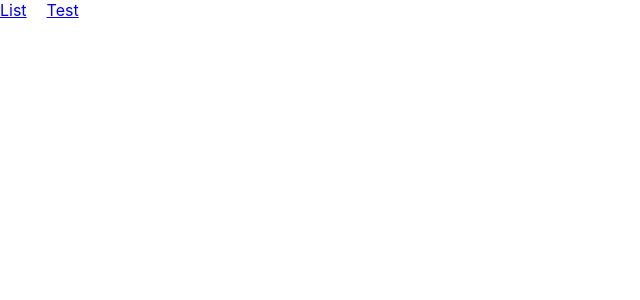
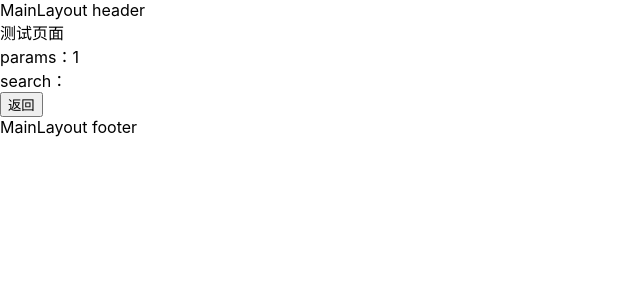
Before and after one commit to codeweeei/react-ts, a React (Create React App) app: page /test/1 in a window 1280 px wide. Before the commit this address had no page. Shown: the top 300 px of the page, without its empty margins (0-640 px from the left). Built offline with nearby package versions, Linux system fonts and the light colour scheme.

Commit message:
feat: react-router的引入

```diff
--- a/package.json
+++ b/package.json
@@ -13,6 +13,7 @@
     "antd": "^5.6.3",
     "react": "^18.2.0",
     "react-dom": "^18.2.0",
+    "react-router": "^6.14.1",
     "react-router-dom": "^6.14.0",
     "react-scripts": "5.0.1",
     "sass": "^1.63.6",
--- a/src/App.tsx
+++ b/src/App.tsx
@@ -1,35 +1,12 @@
 import React from 'react'
-import ListDemo from './pages/ListDemo'
-import Test from './pages/Test'
-import Home from './pages/Home'
-import { Route, Routes, Link, NavLink } from 'react-router-dom'
+import { RouterProvider } from 'react-router-dom'
+import routerConfig from './router'
 
 function App() {
-  // const navigate = useNavigate()
-  // const navigateTo = (url: string) => {
-  //   navigate(url)
-  // }
   return (
-    <div>
-      {/* 声明式导航：link 组件导航 */}
-      <Link style={{ marginRight: '20px' }} to="/list">
-        List
-      </Link>
-      {/* <Link to='/test'>Test</Link> */}
-      <NavLink style={{ marginRight: '20px' }} to="/test">
-        Test
-      </NavLink>
-      {/* 编程式导航 useNavigate() */}
-      {/* <a href="#" style={{marginRight: '20px'}} onClick={() => {navigateTo('/list')}}>List</a>
-      <a href="#" style={{marginRight: '20px'}} onClick={() => {navigateTo('/test')}}>Test</a> */}
-      {/* Routes组件方式：注册路由 */}
-      <Routes>
-        <Route path="/" element={<Home></Home>}></Route>
-        <Route path="/list" element={<ListDemo></ListDemo>}></Route>
-        <Route path="/test" element={<Test></Test>}></Route>
-      </Routes>
-      {/* useRoutes方式：注册路由 */}
-    </div>
+    <>
+      <RouterProvider router={routerConfig}></RouterProvider>
+    </>
   )
 }
 
--- a/src/index.tsx
+++ b/src/index.tsx
@@ -3,14 +3,11 @@ import ReactDOM from 'react-dom/client'
 import './index.css'
 import App from './App'
 import reportWebVitals from './reportWebVitals'
-import { BrowserRouter } from 'react-router-dom'
 
 const root = ReactDOM.createRoot(document.getElementById('root') as HTMLElement)
 root.render(
   <React.StrictMode>
-    <BrowserRouter>
-      <App />
-    </BrowserRouter>
+    <App />
   </React.StrictMode>
 )
 
--- /dev/null
+++ b/src/layouts/MainLayout.tsx
@@ -0,0 +1,15 @@
+import React, { FC } from 'react'
+import { Outlet } from 'react-router-dom'
+const MainLayout: FC = () => {
+  return (
+    <>
+      <div>MainLayout header</div>
+      <div>
+        {/* 插槽 */}
+        <Outlet></Outlet>
+      </div>
+      <div>MainLayout footer</div>
+    </>
+  )
+}
+export default MainLayout
--- /dev/null
+++ b/src/layouts/ManageLayout.module.scss
@@ -0,0 +1,13 @@
+.container {
+    padding: 24px 0;
+    width: 1200px;
+    margin: 0 auto;
+    display: flex;
+}
+.left {
+    width: 120px;
+}
+.right {
+    flex: 1;
+    margin-left: 60px;
+}
--- /dev/null
+++ b/src/layouts/ManageLayout.tsx
@@ -0,0 +1,15 @@
+import React, { FC } from 'react'
+import { Outlet } from 'react-router-dom'
+import styles from './ManageLayout.module.scss'
+const ManageLayout: FC = () => {
+  return (
+    <div className={styles.container}>
+      <div className={styles.left}>ManageLayout left</div>
+      <div className={styles.right}>
+        <Outlet></Outlet>
+      </div>
+    </div>
+  )
+}
+
+export default ManageLayout
--- /dev/null
+++ b/src/pages/Form.tsx
@@ -0,0 +1,18 @@
+import React, { FC, useState, ChangeEvent } from 'react'
+
+const Form: FC = () => {
+  const [text, setText] = useState<string>('默认值')
+  function onChange(event: ChangeEvent<HTMLInputElement>) {
+    setText(event.target.value)
+  }
+  return (
+    <>
+      <h2>Form 组件</h2>
+      <p>{text}</p>
+      <input type="text" value={text} onChange={onChange} />
+      <button>打印</button>
+    </>
+  )
+}
+
+export default Form
--- a/src/pages/Home.tsx
+++ b/src/pages/Home.tsx
@@ -1,11 +1,37 @@
 import React from 'react'
 import useTitle from '../hooks/useTitle'
+import { useNavigate } from 'react-router-dom'
 
 function Home() {
   useTitle('首页')
+  const nav = useNavigate()
+  const navTo = (url: string) => {
+    // nav(url)
+    nav({
+      pathname: url,
+      search: 'name=codeweeei',
+    })
+  }
   return (
     <>
       <div>Home</div>
+      <div>
+        <button
+          onClick={() => {
+            navTo('/test/123')
+          }}
+        >
+          测试
+        </button>
+        <br />
+        <button
+          onClick={() => {
+            navTo('/list')
+          }}
+        >
+          列表
+        </button>
+      </div>
     </>
   )
 }
--- /dev/null
+++ b/src/pages/NotFound.tsx
@@ -0,0 +1,12 @@
+import React, { FC } from 'react'
+import useTitle from '../hooks/useTitle'
+
+const NotFound: FC = () => {
+  useTitle('404')
+  return (
+    <>
+      <div>404页面</div>
+    </>
+  )
+}
+export default NotFound
--- a/src/pages/Test.tsx
+++ b/src/pages/Test.tsx
@@ -1,10 +1,35 @@
 import React from 'react'
 import useTitle from '../hooks/useTitle'
+import { useNavigate, useParams, useSearchParams } from 'react-router-dom'
+
 function Test() {
   useTitle('测试')
+  const { id = '' } = useParams()
+  const [searchParams] = useSearchParams()
+  const nav = useNavigate()
+  const navBack = () => {
+    nav(-1)
+  }
   return (
     <>
-      <div>React-router的基本使用</div>
+      <div>测试页面</div>
+      <div>
+        <div>
+          <span>params：</span>
+          <span>{id}</span>
+        </div>
+        <div>
+          <span>search：</span>
+          <span>{searchParams.get('name')}</span>
+        </div>
+        <button
+          onClick={() => {
+            navBack()
+          }}
+        >
+          返回
+        </button>
+      </div>
     </>
   )
 }
--- a/src/pages/ListDemo.tsx
+++ b/src/pages/manages/ListDemo.tsx
@@ -1,7 +1,7 @@
 import React, { FC, useState } from 'react'
-import useTitle from '../hooks/useTitle'
-import ListItem from '../components/ListItem'
-import Search from '../components/Search'
+import useTitle from '../../hooks/useTitle'
+import ListItem from '../../components/ListItem'
+import Search from '../../components/Search'
 
 const ListDemo: FC = () => {
   useTitle('列表')
--- /dev/null
+++ b/src/router/index.tsx
@@ -0,0 +1,46 @@
+import React from 'react'
+import { createBrowserRouter } from 'react-router-dom'
+
+import Home from '../pages/Home'
+import NotFound from '../pages/NotFound'
+import Test from '../pages/Test'
+import MainLayout from '../layouts/MainLayout'
+import ManageLayout from '../layouts/ManageLayout'
+import ListDemo from '../pages/manages/ListDemo'
+import Form from '../pages/Form'
+
+const routerConfig = createBrowserRouter([
+  {
+    path: '/',
+    element: <MainLayout />,
+    children: [
+      {
+        path: '/',
+        element: <Home />,
+      },
+      {
+        path: 'test/:id', // params
+        element: <Test />,
+      },
+      {
+        path: 'list',
+        element: <ManageLayout />,
+        children: [
+          {
+            path: '',
+            element: <ListDemo />,
+          },
+        ],
+      },
+      {
+        path: 'form',
+        element: <Form />,
+      },
+    ],
+  },
+  {
+    path: '*', // 404
+    element: <NotFound />,
+  },
+])
+export default routerConfig
```
Also changed, not shown: 1 other file (tests, documents, lock files or other folders).
